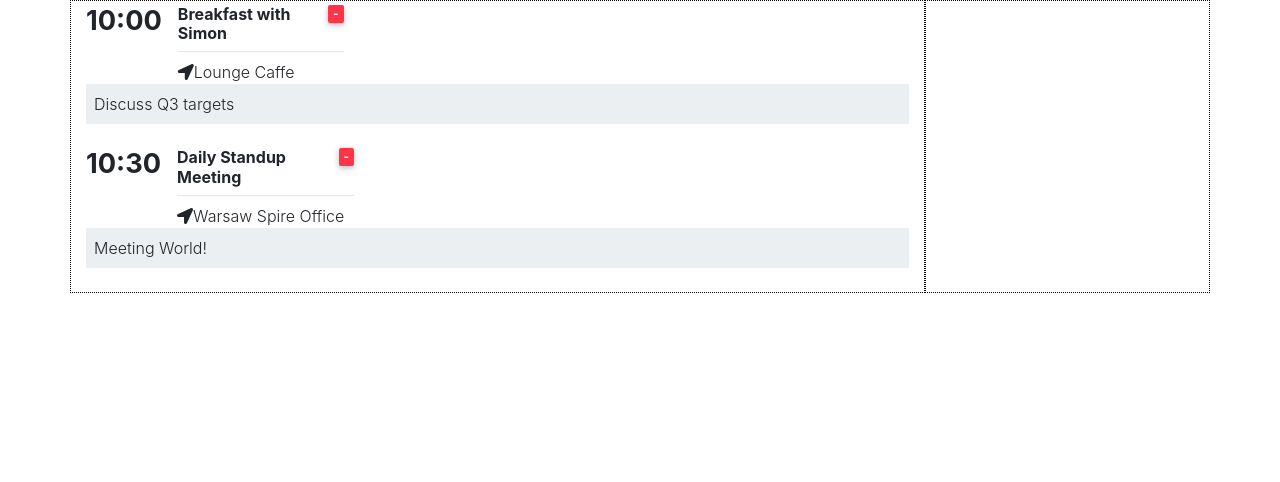
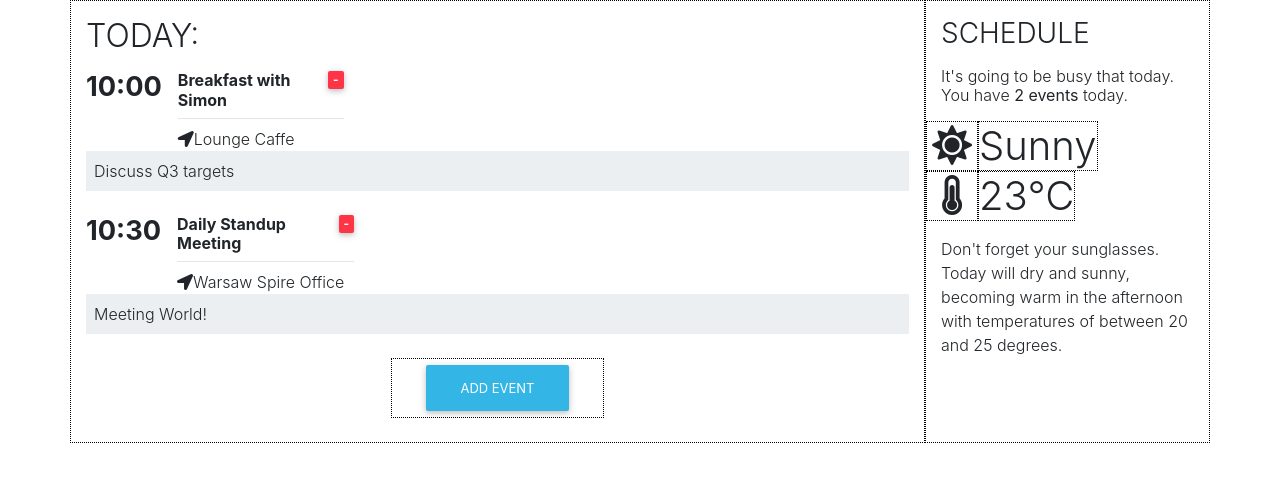
Before and after one commit to ItsJuniorDias/ScheduleApp, a React (Create React App) app: page / in a window 1280 px wide. Shown: the top 482 px of the page. Built offline with nearby package versions, Linux system fonts and the light colour scheme.

Commit message:
Conditional blocks rendering

```diff
--- a/src/index.js
+++ b/src/index.js
@@ -35,7 +35,9 @@ class App extends Component {
       <React.Fragment>
         <MDBContainer>
           <MDBRow>
-      <MDBCol md="9">
+            <MDBCol md="9" className="mb-r">
+              <h2 className="text-uppercase my-3">Today:</h2>
+              <div id="schedule-items">
                 {this.state.events.map(event => (
                   <Event
                     key={event.id}
@@ -46,8 +48,41 @@ class App extends Component {
                     description={event.description}
                   />
                 ))}
+              </div>
+              <MDBRow className="mb-4">
+                <MDBCol xl="3" md="6" className="mx-auto text-center">
+                  <MDBBtn color="info" rounded>
+                    Add Event
+                  </MDBBtn>
                 </MDBCol>
-      <MDBCol md="3" />
+              </MDBRow>
+            </MDBCol>
+            <MDBCol md="3">
+              <h3 className="text-uppercase my-3">Schedule</h3>
+              <h6 className="my-3">
+                It's going to be busy that today. You have{" "}
+                <b>{this.state.events.length} events </b> today.
+              </h6>
+              <h1 className="my-3">
+                <MDBRow>
+                    <MDBCol xs="3" className="text-center">
+                      <MDBIcon icon="sun" fixed />
+                    </MDBCol>
+                    <MDBCol xs="9">Sunny</MDBCol>
+                  </MDBRow>
+                  <MDBRow>
+                    <MDBCol xs="3" className="text-center">
+                    <MDBIcon icon="thermometer-three-quarters" fixed />
+                    </MDBCol>
+                    <MDBCol xs="9">23°C</MDBCol>
+                  </MDBRow>
+              </h1>
+              <p>
+                Don't forget your sunglasses. Today will dry and sunny, becoming
+                warm in the afternoon with temperatures of between 20 and 25
+                degrees.
+              </p>
+            </MDBCol>
           </MDBRow>
         </MDBContainer>
       </React.Fragment>
```
Lines whose indentation alone changed are shown as unchanged.
